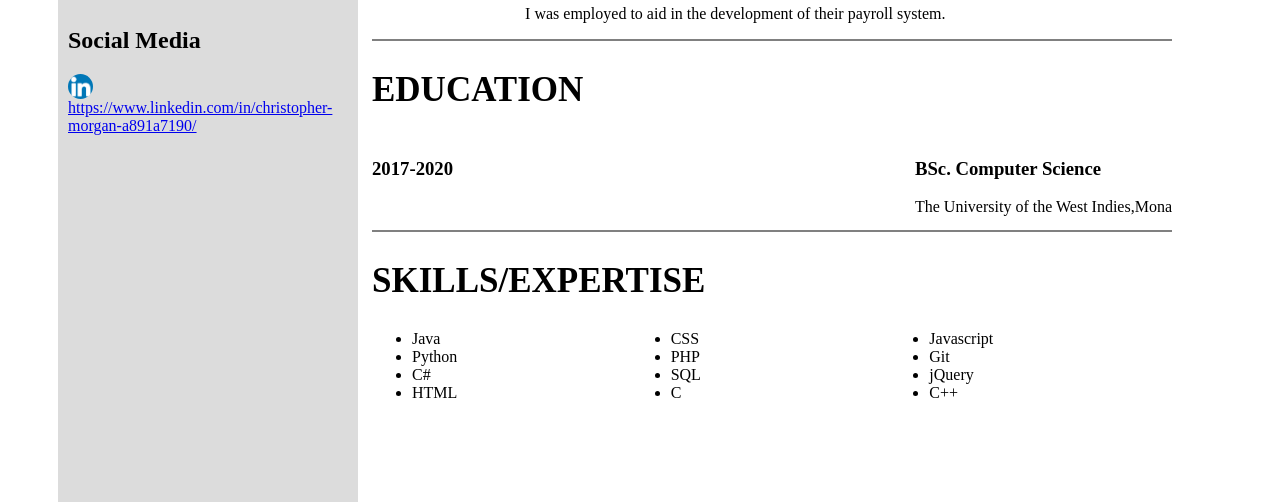
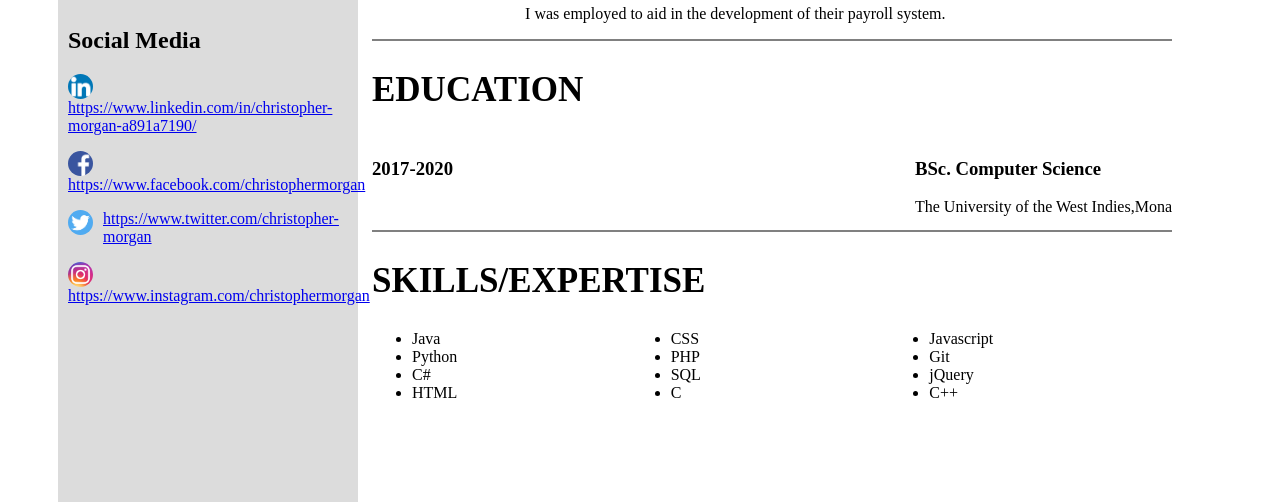
Before and after one commit to MorganPrograms/MorganPrograms.github.io, a plain HTML site: page index.html in a window 1280 px wide. Shown: the part 748-1250 px from the top of the page. Drawn offline with Linux system fonts and the light colour scheme.

Commit message:
Added a few things I forgot

```diff
--- a/index.html
+++ b/index.html
@@ -122,6 +122,18 @@
                                 <img src = "index.png" alt = "linkedin">
                             </div>
                         <p><a href="https://www.linkedin.com/in/christopher-morgan-a891a7190/">https://www.linkedin.com/in/christopher-morgan-a891a7190/</a></p>
+                        <div id = "icon">
+                            <img src = "facebook.png" alt = "facebook">
+                        </div>
+                    <p><a href="?">https://www.facebook.com/christophermorgan</a></p>
+                    <div id = "icon">
+                        <img src = "twitter.png" alt = "twitter">
+                    </div>
+                <p><a href="?">https://www.twitter.com/christopher-morgan</a></p>
+                <div id = "icon">
+                    <img src = "instagram.png" alt = "instagram">
+                </div>
+            <p><a href="?">https://www.instagram.com/christophermorgan</a></p>
                     </div>
                     </div>
 
```
Also changed, not shown: facebook.png (added), instagram.png (added), twitter.png (added).
